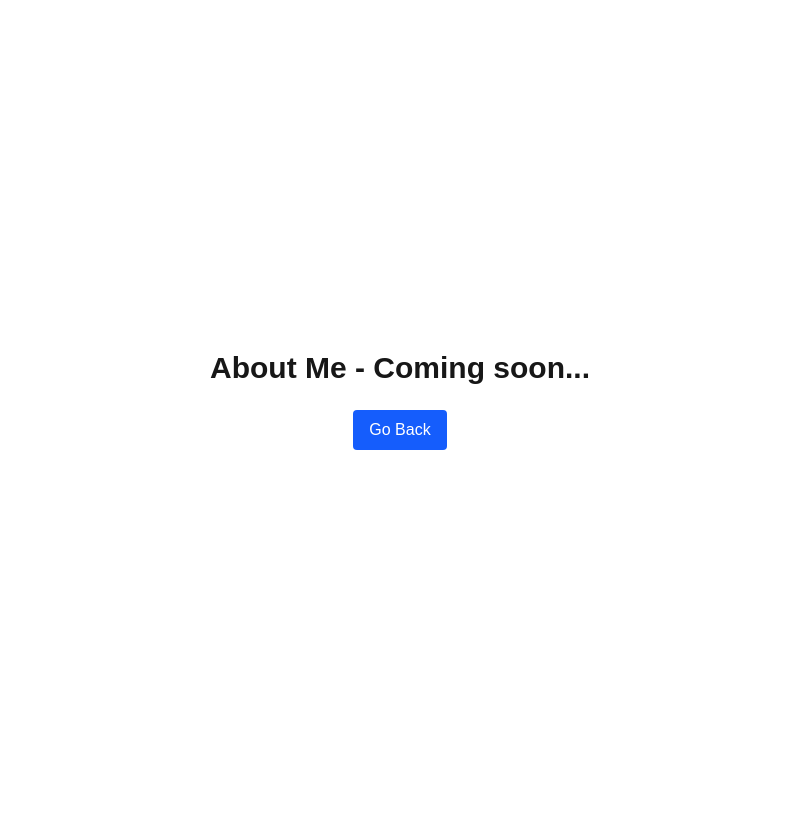
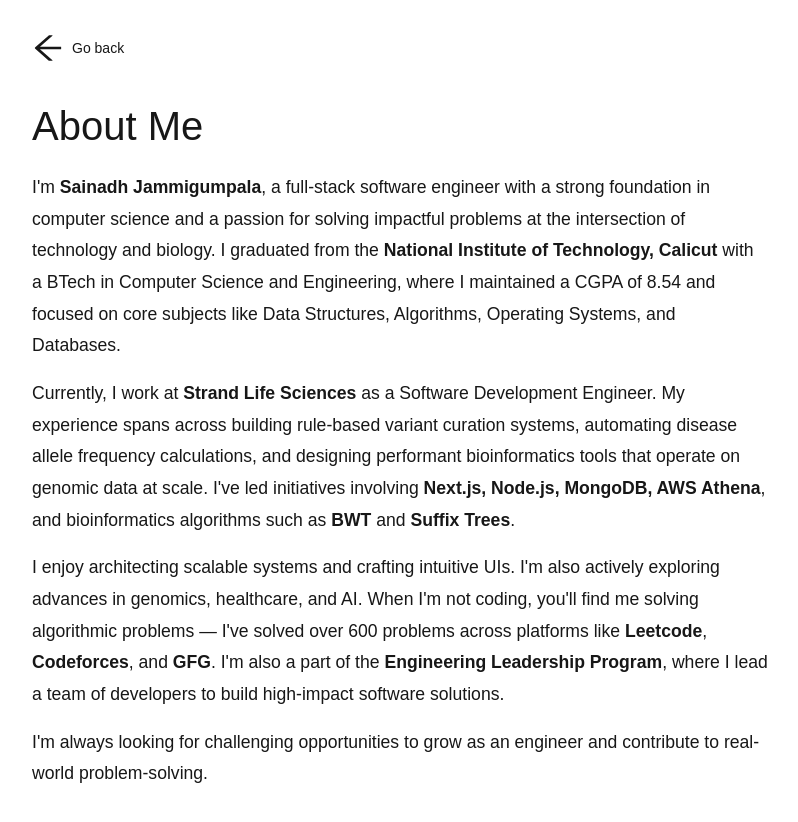
Before and after one commit to sainadh-936/Personal-Website, a Next.js app: page /about in a window 1280 px wide. Shown: the whole page, without its empty margins (240-1038 px from the left). Before the commit the page ends 800 px from the top, so only its background shows below. Built offline with nearby package versions, Linux system fonts and the light colour scheme.

Commit message:
Revamp About Page with personal details and improved layout. Added meta tags for SEO and enhanced navigation with an icon link to the home page.

```diff
--- a/src/app/about/page.tsx
+++ b/src/app/about/page.tsx
@@ -1,16 +1,66 @@
-import React from "react";
 import Link from "next/link";
+import { ArrowLeftOutlined } from "@ant-design/icons";
+import Head from "next/head";
 
 export default function AboutPage() {
   return (
-    <div className="flex flex-col items-center justify-center min-h-screen">
-      <h1 className="text-3xl font-bold">About Me - Coming soon...</h1>
-      <Link
-        href="/"
-        className="mt-6 px-4 py-2 bg-blue-600 text-white rounded hover:bg-blue-700 transition-colors"
-      >
-        Go Back
-      </Link>
+    <div className="flex flex-col items-center justify-center min-h-screen relative">
+      <main style={{ maxWidth: "800px", margin: "0 auto", padding: "2rem" }}>
+        <Link
+          href="/"
+          className="text-2xl flex items-center gap-2 mb-8"
+          aria-label="Go back to home"
+        >
+          <ArrowLeftOutlined style={{ fontSize: "2rem" }} />
+          <p className="text-sm">Go back</p>
+        </Link>
+        <Head>
+          <title>About Me | Sainadh Jammigumpala</title>
+          <meta
+            name="description"
+            content="Software Engineer focused on full-stack development, bioinformatics, and scalable systems."
+          />
+        </Head>
+        <h1 style={{ fontSize: "2.5rem", marginBottom: "1rem" }}>About Me</h1>
+
+        <p style={{ fontSize: "1.1rem", lineHeight: "1.8" }}>
+          I&apos;m <strong>Sainadh Jammigumpala</strong>, a full-stack software
+          engineer with a strong foundation in computer science and a passion
+          for solving impactful problems at the intersection of technology and
+          biology. I graduated from the{" "}
+          <strong>National Institute of Technology, Calicut</strong> with a
+          BTech in Computer Science and Engineering, where I maintained a CGPA
+          of 8.54 and focused on core subjects like Data Structures, Algorithms,
+          Operating Systems, and Databases.
+        </p>
+
+        <p style={{ fontSize: "1.1rem", lineHeight: "1.8", marginTop: "1rem" }}>
+          Currently, I work at <strong>Strand Life Sciences</strong> as a
+          Software Development Engineer. My experience spans across building
+          rule-based variant curation systems, automating disease allele
+          frequency calculations, and designing performant bioinformatics tools
+          that operate on genomic data at scale. I&apos;ve led initiatives
+          involving <strong>Next.js, Node.js, MongoDB, AWS Athena</strong>, and
+          bioinformatics algorithms such as <strong>BWT</strong> and{" "}
+          <strong>Suffix Trees</strong>.
+        </p>
+
+        <p style={{ fontSize: "1.1rem", lineHeight: "1.8", marginTop: "1rem" }}>
+          I enjoy architecting scalable systems and crafting intuitive UIs.
+          I&apos;m also actively exploring advances in genomics, healthcare, and
+          AI. When I&apos;m not coding, you&apos;ll find me solving algorithmic
+          problems — I&apos;ve solved over 600 problems across platforms like{" "}
+          <strong>Leetcode</strong>, <strong>Codeforces</strong>, and{" "}
+          <strong>GFG</strong>. I&apos;m also a part of the{" "}
+          <strong>Engineering Leadership Program</strong>, where I lead a team
+          of developers to build high-impact software solutions.
+        </p>
+
+        <p style={{ fontSize: "1.1rem", lineHeight: "1.8", marginTop: "1rem" }}>
+          I&apos;m always looking for challenging opportunities to grow as an
+          engineer and contribute to real-world problem-solving.
+        </p>
+      </main>
     </div>
   );
 }
```
